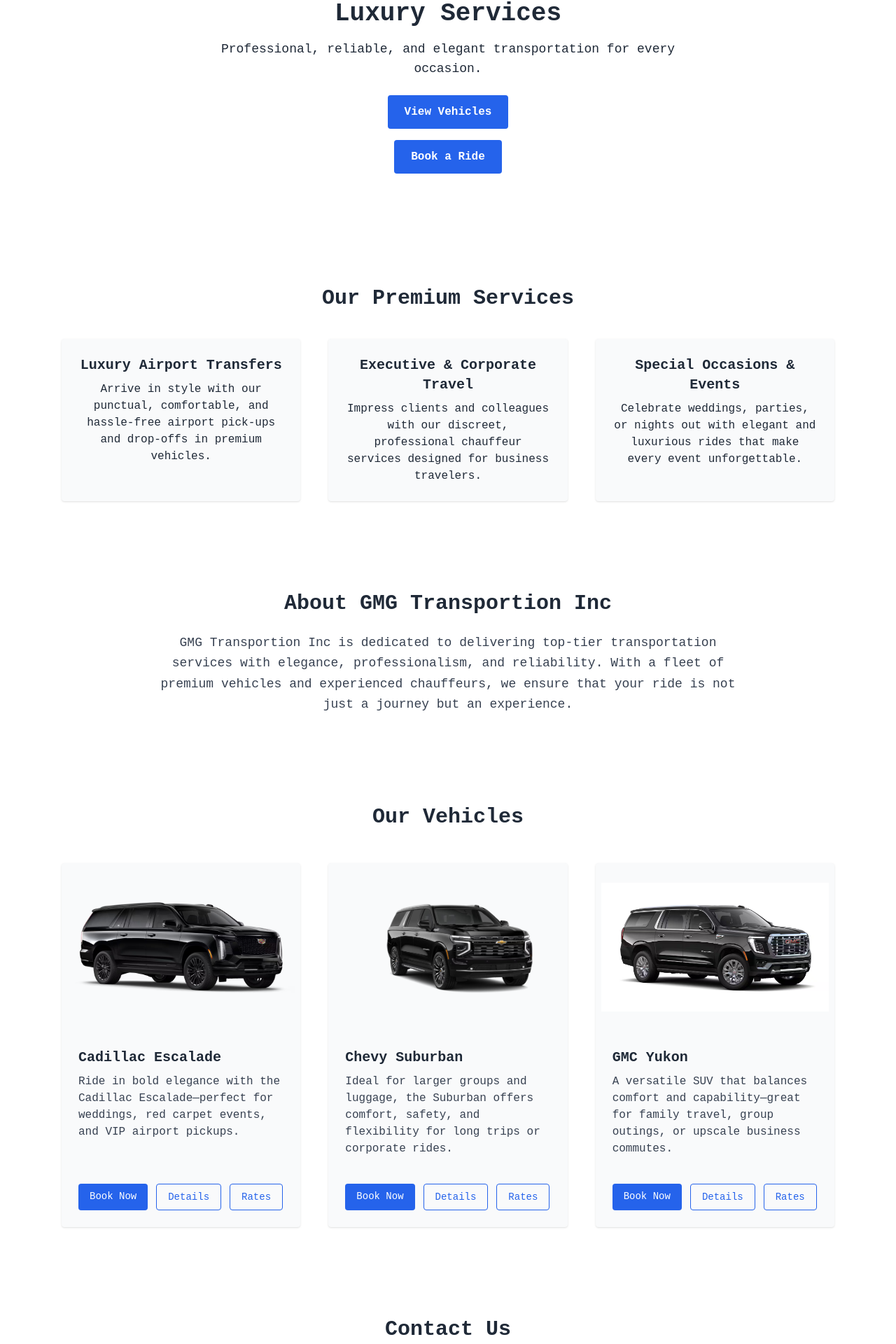
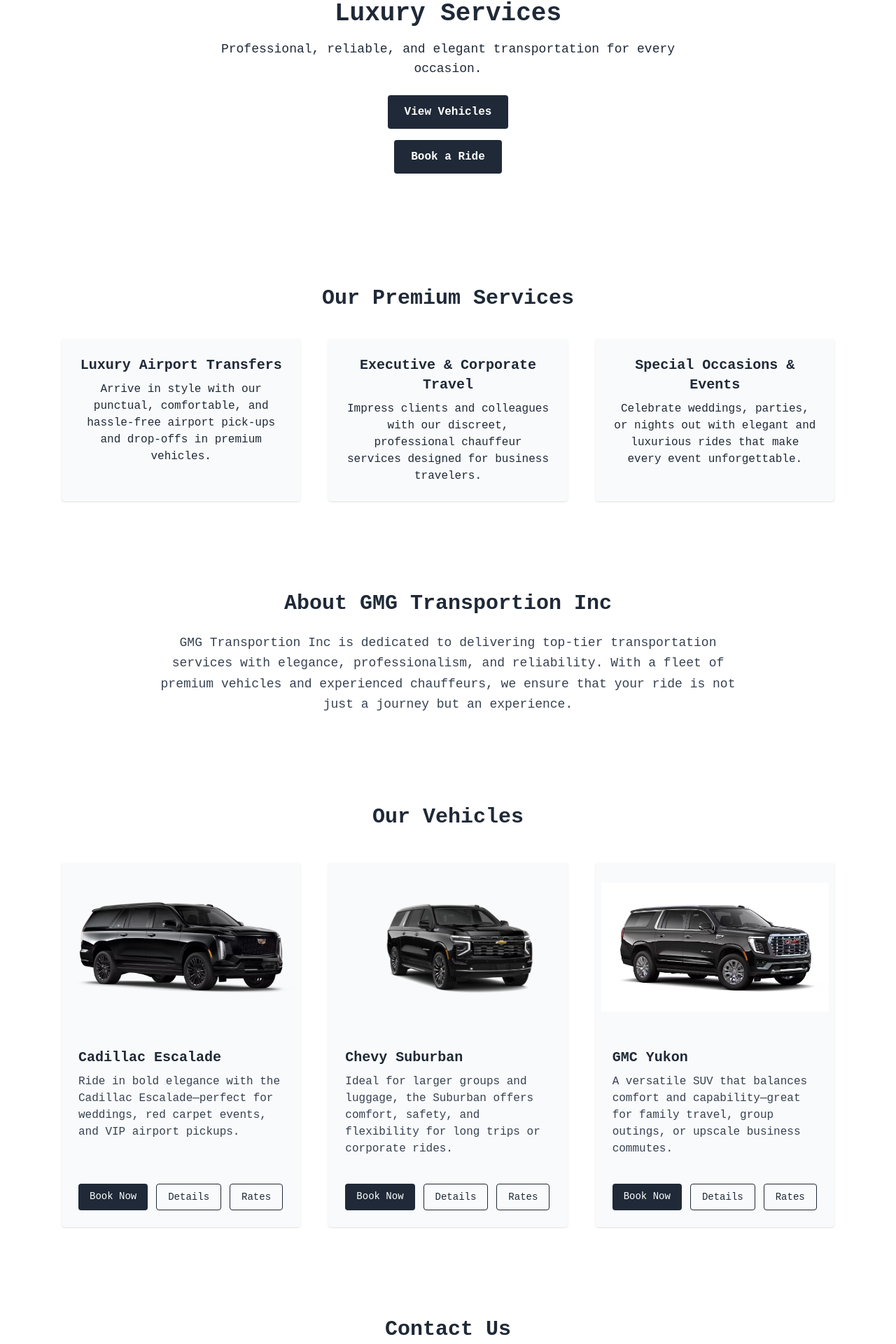
Before and after one commit to gevoglanyan/GMG-Transport, a React (Create React App) app: page / in a window 1280 px wide. Shown: the part 448-2368 px from the top of the page at 70% size. Built offline with nearby package versions, Linux system fonts and the light colour scheme; the HTML template or start-up script is replaced by a standard one.

Commit message:
Updated Text Colors

```diff
--- a/src/App.js
+++ b/src/App.js
@@ -56,7 +56,7 @@
       <button
         type="submit"
         disabled={state.submitting}
-        className="bg-blue-600 text-white px-6 py-2 rounded hover:bg-blue-700 transition w-full"
+        className="bg-gray-800 text-white px-6 py-2 rounded hover:bg-gray-900 transition w-full"
       >
         Send Message
       </button>
@@ -142,21 +142,21 @@
                 <div className="flex flex-wrap gap-3 mt-auto">
                   <a
                     href="#contact"
-                    className="bg-blue-600 hover:bg-blue-700 text-white px-4 py-2 rounded text-sm font-medium transition"
+                    className="bg-gray-800 hover:bg-gray-900 text-white px-4 py-2 rounded text-sm font-medium transition"
                   >
                     Book Now
                   </a>
 
                   <button
                     onClick={() => toggleDetails(i)}
-                    className="border border-blue-600 text-blue-600 hover:bg-blue-50 px-4 py-2 rounded text-sm font-medium transition"
+                    className="border border-gray-800 text-gray-800 hover:bg-blue-50 px-4 py-2 rounded text-sm font-medium transition"
                   >
                     {visibleDetails === i ? 'Hide Details' : 'Details'}
                   </button>
 
                   <button
                     onClick={() => toggleRates(i)}
-                    className="border border-blue-600 text-blue-600 hover:bg-blue-50 px-4 py-2 rounded text-sm font-medium transition"
+                    className="border border-gray-800 text-gray-800 hover:bg-blue-50 px-4 py-2 rounded text-sm font-medium transition"
                   >
                     {visibleRates === i ? 'Hide Rates' : 'Rates'}
                   </button>
@@ -231,11 +231,11 @@
           <h2 className="text-4xl font-bold mb-4">Luxury Services</h2>
           <p className="text-lg mb-6">Professional, reliable, and elegant transportation for every occasion.</p>
 
-          <a href="#vehicles" className="bg-blue-600 px-6 py-3 rounded text-white font-semibold hover:bg-blue-500 transition block w-max mx-auto mb-4">
+          <a href="#vehicles" className="bg-gray-800 px-6 py-3 rounded text-white font-semibold hover:bg-gray-900 transition block w-max mx-auto mb-4">
             View Vehicles
           </a>
 
-          <a href="#contact" className="bg-blue-600 px-6 py-3 rounded text-white font-semibold hover:bg-blue-500 transition block w-max mx-auto mb-8">
+          <a href="#contact" className="bg-gray-800 px-6 py-3 rounded text-white font-semibold hover:bg-gray-900 transition block w-max mx-auto mb-8">
             Book a Ride
           </a>
         </div>
@@ -282,7 +282,7 @@
           <ContactForm />
 
           <p className="mt-8 text-gray-600">
-            Or call us directly at <a href="tel:+14243332293" className="text-blue-600 font-medium hover:underline"><br />+1 (424) 333-2293</a>
+            Or call us directly at <a href="tel:+14243332293" className="text-gray-800 font-medium hover:underline"><br />+1 (424) 333-2293</a>
           </p>
         </div>
       </section>
```
